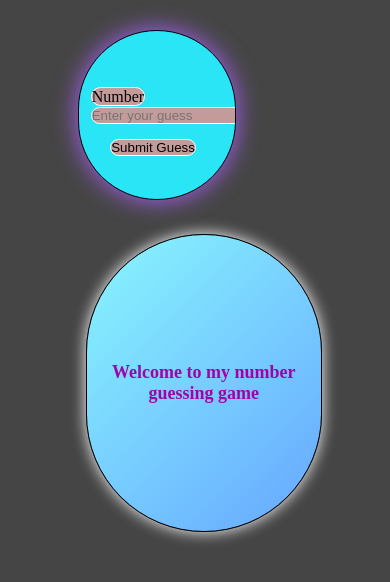
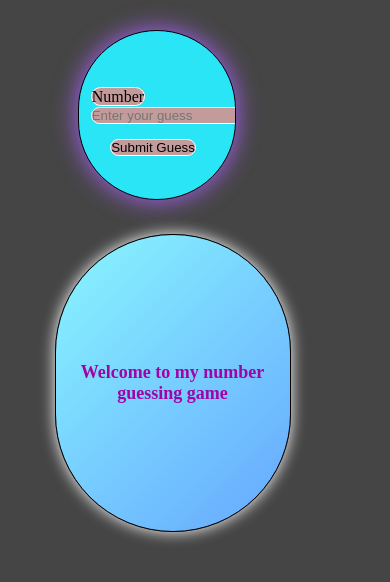
Before and after one commit to argahsuk/NUMBER-GUESSING-GAME, a plain HTML site: page index.html in a window 390 px wide. Shown: the part 58-640 px from the top of the page. Drawn offline with Linux system fonts and the light colour scheme.

Commit message:
Update index.css

```diff
--- a/index.css
+++ b/index.css
@@ -98,7 +98,7 @@ h1{
         height: 35vh;
         position: relative;
         top: 10vh;
-        left:22vw;
+        left:14vw;
         font-weight: bold;
         font-size: large;
         align-content: center;
```
